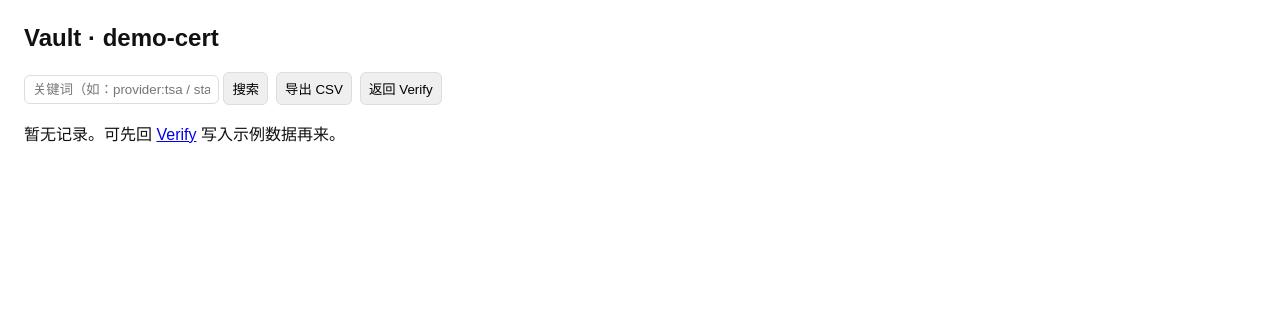
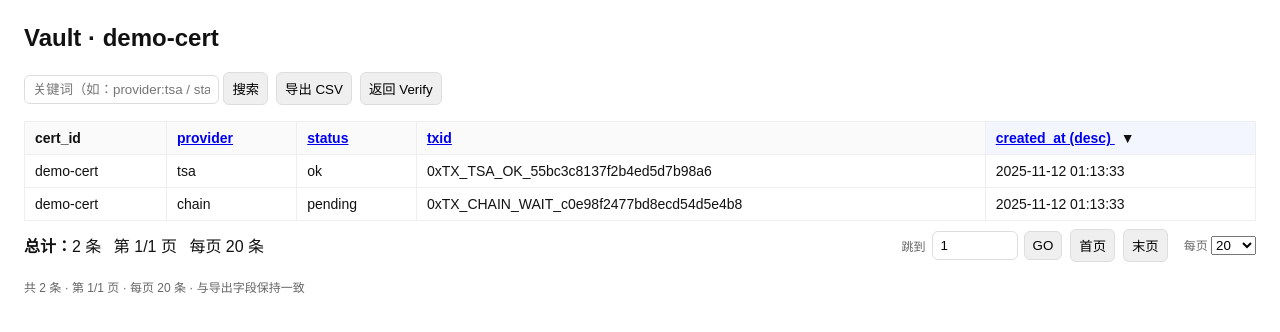
Before and after one commit to Chengyue5211/day25_upgrade_pack, a FastAPI app: page /vault?cert_id=demo-cert in a window 1280 px wide. Shown: the top 332 px of the page. Run offline with FastAPI, Linux system fonts and the light colour scheme.

Commit message:
ui: sort highlight, disable CSV export when empty, page jump + Enter preventDefault

```diff
--- a/app/templates/vault.html
+++ b/app/templates/vault.html
@@ -9,6 +9,13 @@
   th,td{border:1px solid #eee;padding:8px 10px;text-align:left;font-size:14px}
   th{background:#fafafa}
   .muted{color:#666;font-size:12px}
+/* —— 排序列高亮 —— */
+th.sorted{ background:#f3f6ff; position:relative; }
+th.sorted.asc::after{ content:' ▲'; margin-left:6px; font-weight:600; }
+th.sorted.desc::after{ content:' ▼'; margin-left:6px; font-weight:600; }
+
+/* —— 导出按钮禁用态 —— */
+button[disabled], .btn[disabled]{ opacity:.55; cursor:not-allowed; }
 </style>
 
 <h2>Vault · {{ cert_id }}</h2>
@@ -39,26 +46,26 @@
 {% set togg = 'asc' if (order or 'desc')=='desc' else 'desc' %}
 
 {% if (rows|default([]))|length > 0 %}
-  <table>
+  <table id="hist-table">
 <thead>
   <tr>
-        <th>cert_id</th>
-        <th>
+    <th data-field="cert_id">cert_id</th>
+    <th data-field="provider">
       <a href="?{{ base }}&page=1&size={{ size or 20 }}&sort=provider&order={{ togg if (sort or '')=='provider' else 'asc' }}">
         provider{% if (sort or '')=='provider' %} ({{ order }}){% endif %}
       </a>
     </th>
-        <th>
+    <th data-field="status">
       <a href="?{{ base }}&page=1&size={{ size or 20 }}&sort=status&order={{ togg if (sort or '')=='status' else 'asc' }}">
         status{% if (sort or '')=='status' %} ({{ order }}){% endif %}
       </a>
     </th>
-        <th>
+    <th data-field="txid">
       <a href="?{{ base }}&page=1&size={{ size or 20 }}&sort=txid&order={{ togg if (sort or '')=='txid' else 'asc' }}">
         txid{% if (sort or '')=='txid' %} ({{ order }}){% endif %}
       </a>
     </th>
-        <th>
+    <th data-field="created_at">
       <a href="?{{ base }}&page=1&size={{ size or 20 }}&sort=created_at&order={{ togg if (sort or '')=='created_at' else 'desc' }}">
         created_at{% if (sort or '')=='created_at' %} ({{ order }}){% endif %}
       </a>
@@ -85,13 +92,43 @@
     <span style="margin-left:8px;">第 {{ page or 1 }}/{{ pages or 1 }} 页</span>
     <span style="margin-left:8px;">每页 {{ size or 20 }} 条</span>
   </div>
-    <div>
+
+  <div style="display:flex;gap:8px;align-items:center;">
+<!-- 页码直跳 -->
+<div class="muted" style="display:inline-flex;align-items:center;gap:6px;">
+  <label for="jumpInput">跳到</label>
+  <input id="jumpInput" type="number" min="1" max="{{ pages or 1 }}"
+         value="{{ page or 1 }}" placeholder="页码"
+         style="width:68px;padding:6px 8px;border:1px solid #ddd;border-radius:6px">
+  <button type="button" id="jumpGo">GO</button>
+</div>
+    <!-- 首页 / 上一页 -->
+    <a href="?{{ base }}&page=1&size={{ size or 20 }}&sort={{ sort or 'created_at' }}&order={{ order or 'desc' }}"><button>首页</button></a>
     {% if (page or 1) > 1 %}
       <a href="?{{ base }}&page={{ (page or 1)-1 }}&size={{ size or 20 }}&sort={{ sort or 'created_at' }}&order={{ order or 'desc' }}"><button>上一页</button></a>
     {% endif %}
+
+    <!-- 下一页 / 末页 -->
     {% if (page or 1) < (pages or 1) %}
       <a href="?{{ base }}&page={{ (page or 1)+1 }}&size={{ size or 20 }}&sort={{ sort or 'created_at' }}&order={{ order or 'desc' }}"><button>下一页</button></a>
     {% endif %}
+    <a href="?{{ base }}&page={{ pages or 1 }}&size={{ size or 20 }}&sort={{ sort or 'created_at' }}&order={{ order or 'desc' }}"><button>末页</button></a>
+
+    <!-- 每页条数下拉：变更即提交，保持当前 q/sort/order -->
+    <form method="get" action="/vault" style="margin:0;">
+      <input type="hidden" name="cert_id" value="{{ cert_id }}">
+      <input type="hidden" name="q"       value="{{ q or '' }}">
+      <input type="hidden" name="page"    value="1">
+      <input type="hidden" name="sort"    value="{{ sort or 'created_at' }}">
+      <input type="hidden" name="order"   value="{{ order or 'desc' }}">
+      <label class="muted" style="margin-left:8px;">每页
+        <select name="size" onchange="this.form.submit()">
+          {% for s in [5,10,20,50,100] %}
+            <option value="{{ s }}" {% if (size or 20)|int == s %}selected{% endif %}>{{ s }}</option>
+          {% endfor %}
+        </select>
+      </label>
+    </form>
   </div>
 </div>
 
@@ -102,31 +139,101 @@
 {% endif %}
 <script>
 (function(){
+  // —— 小工具 ——
+  function qs(s, r){ return (r||document).querySelector(s); }
+  function qsa(s, r){ return (r||document).querySelectorAll(s); }
+  function getTable(){ return document.querySelector('#hist-table') || document.querySelector('table'); }
+  function rowCount(){
+    var t = getTable();
+    if(!t) return 0;
+    var tb = t.tBodies && t.tBodies[0];
+    return tb ? tb.rows.length : 0;
+  }
+
+  // —— 1) 空数据时禁用“导出 CSV” ——
+  function updateExportState(){
+    var btn = qs('#btn-export');
+    if(!btn) return;
+    var hasData = rowCount() > 0;
+    btn.disabled = !hasData;
+    btn.setAttribute('aria-disabled', String(!hasData));
+    if(!hasData) btn.title = '没有数据可导出';
+  }
+
+  // 保留你的角标计数 + 下载逻辑，但在无数据时拦截
   const btn   = document.getElementById('btn-export');
   const badge = document.getElementById('exp-badge');
-  if(!btn || !badge) return;
-
   // 用 tojson 安全取当前搜索词
   const qRaw = {{ (q or '')|tojson }};
   const qEnc = encodeURIComponent(qRaw);
 
+  if(btn){
     btn.addEventListener('click', async function(){
+      if(btn.disabled){ alert('当前没有数据可导出'); return; }
       try {
-      // 先查数量（当前 cert_id + q）
+        if(badge){
           const res  = await fetch(`/api/receipts/count?cert_id={{ cert_id }}&q=${qEnc}`);
           const data = await res.json();
           const n = (data && typeof data.count === 'number') ? data.count : 0;
-
-      // 显示角标 1.5 秒
           badge.textContent = n;
           badge.style.display = 'inline-block';
           setTimeout(()=>{ badge.style.display = 'none'; }, 1500);
-    } catch(e) {
-      // 忽略计数失败
         }
-
+      } catch(e) { /* 忽略计数失败 */ }
       // 开始下载（按当前筛选导出）
       location.href = `/api/receipts/export?cert_id={{ cert_id }}&q=${qEnc}`;
     });
+  }
+  // —— 3) 页码直跳 ——
+  (function(){
+    function jumpTo(p){
+      var n = parseInt(p,10);
+      if(!(n>0)){ alert('请输入正确的页码（>=1）'); return; }
+      var max = parseInt('{{ pages or 1 }}',10) || 1;
+      if(n>max) n = max;
+
+      var sp = new URLSearchParams(location.search);
+      if(!sp.get('cert_id')) sp.set('cert_id', '{{ cert_id }}'); // 兜底
+      sp.set('page', String(n)); // 保留 size/sort/order/q 等其余参数
+      var hash = location.hash || '';
+      location.search = sp.toString() + hash;
+    }
+    var ji = document.getElementById('jumpInput');
+    var go = document.getElementById('jumpGo');
+   if(ji) ji.addEventListener('keydown', function(e){
+     if(e.key === 'Enter'){
+      e.preventDefault();           // ← 新增：阻止默认提交
+      jumpTo(ji.value);
+  }
+});
+    if(go) go.addEventListener('click', function(){
+      jumpTo(ji && ji.value);
+    });
+  })();
+  // —— 2) 高亮当前排序列（支持 ?sort=xxx & order=asc/desc） ——
+  function highlightSort(){
+    var sp = new URLSearchParams(location.search);
+    var key = sp.get('sort') || '';
+    var dir = (sp.get('order') || '').toLowerCase();
+
+    // 若 URL 中没有，退化用表单里的隐藏字段（你表单里已有）
+    var form = qs('form[action="/vault"]');
+    if(form){
+      key = key || (form.querySelector('input[name="sort"]') || {}).value || '';
+      dir = dir || ((form.querySelector('input[name="order"]') || {}).value || '').toLowerCase();
+    }
+    if(!key) return;
+    if(dir !== 'asc' && dir !== 'desc') dir = 'asc';
+
+    var th = qs('th[data-field="'+ key +'"]');
+    if(th){
+      th.classList.add('sorted', dir);
+    }
+  }
+
+  document.addEventListener('DOMContentLoaded', function(){
+    updateExportState();
+    highlightSort();
+  });
 })();
 </script>
```
Lines whose indentation alone changed are shown as unchanged.
